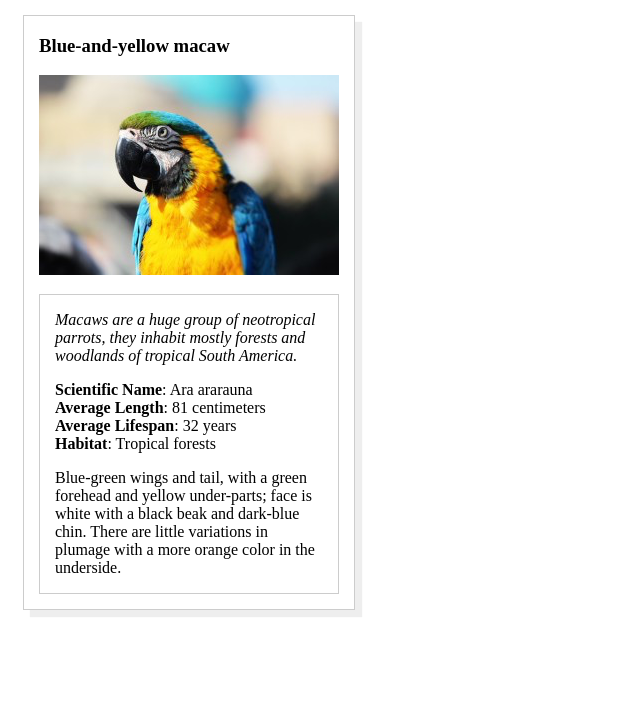
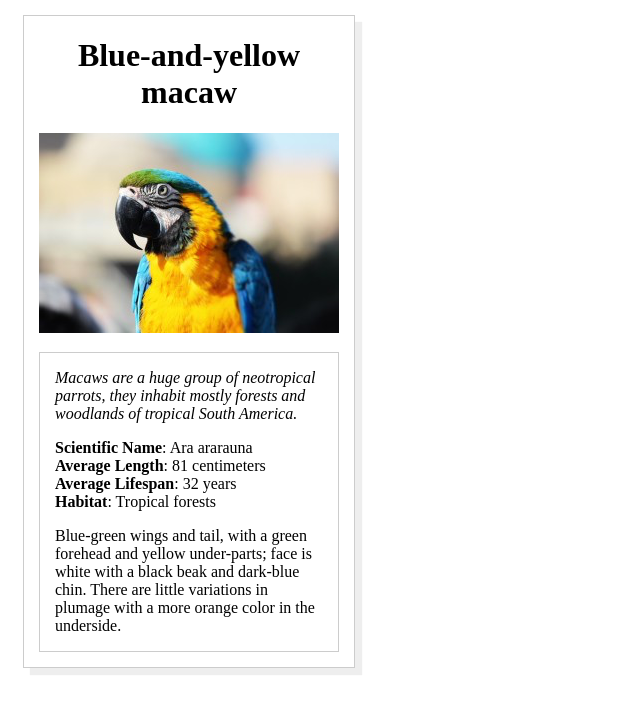
Before and after one commit to gcostanzoweb/gcostanzoweb.github.io, a plain HTML site: page udacity-google/2-fend-animal-trading-cards-master/card.html in a window 1280 px wide. Shown: the whole page, without its empty margins (0-640 px from the left). Drawn offline with Linux system fonts and the light colour scheme.

Commit message:
Update card.html

```diff
--- a/udacity-google/2-fend-animal-trading-cards-master/card.html
+++ b/udacity-google/2-fend-animal-trading-cards-master/card.html
@@ -8,9 +8,9 @@
 <body>
 	<div id="container" class="bordered container">
 		<!-- your favorite animal's name goes here -->
-		<h3 class="spaced">Blue-and-yellow macaw</h3>
+		<h1 class="spaced" style="text-align:center">Blue-and-yellow macaw</h1>
 		<!-- your favorite animal's image goes here -->
-		<img class="spaced" src="parrot.png" alt="A blue-and-yellow macaw parrot">
+		<img class="spaced" src="parrot.png" alt="A blue-and-yellow macaw parrot" width="300">
 		<div class="bordered container">
 			<!-- your favorite animal's interesting fact goes here -->
 			<p id="fact" class="spaced">Macaws are a huge group of neotropical parrots, they inhabit mostly forests and woodlands of tropical South America.</p>
```
